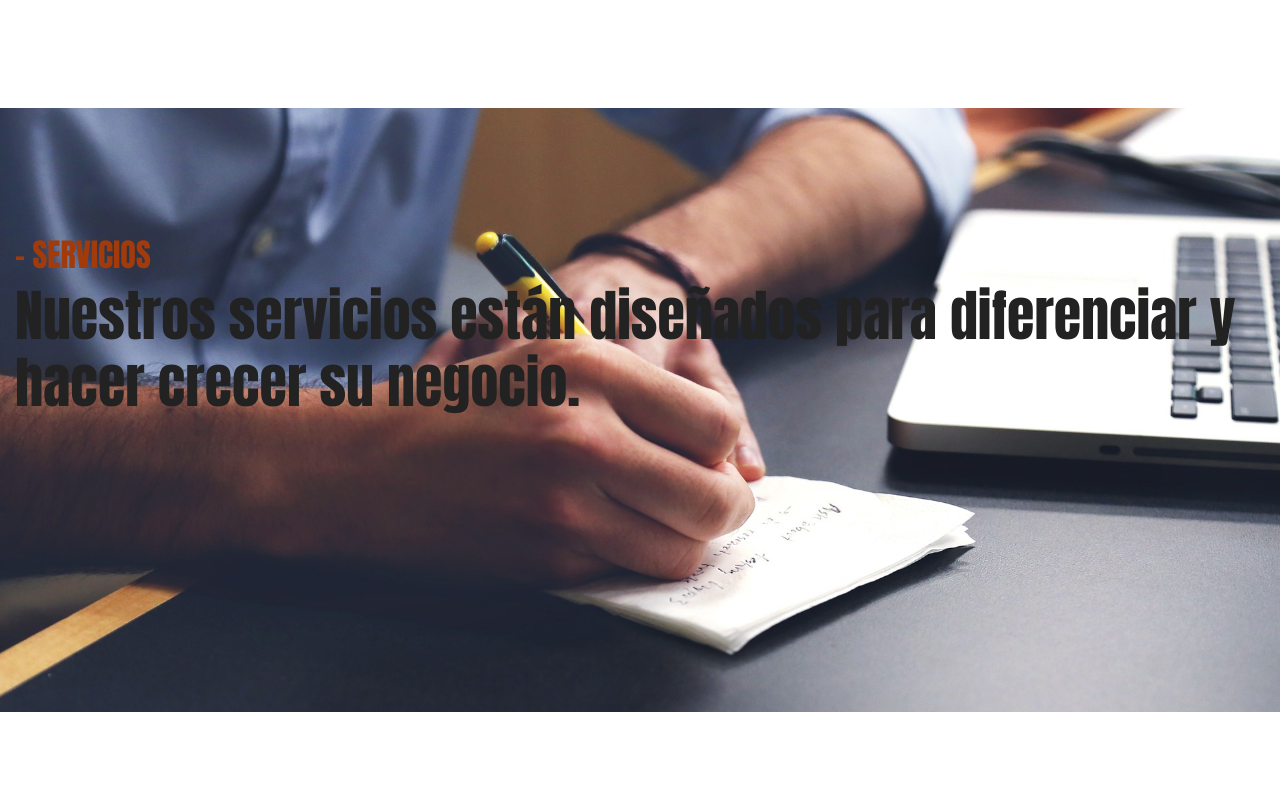
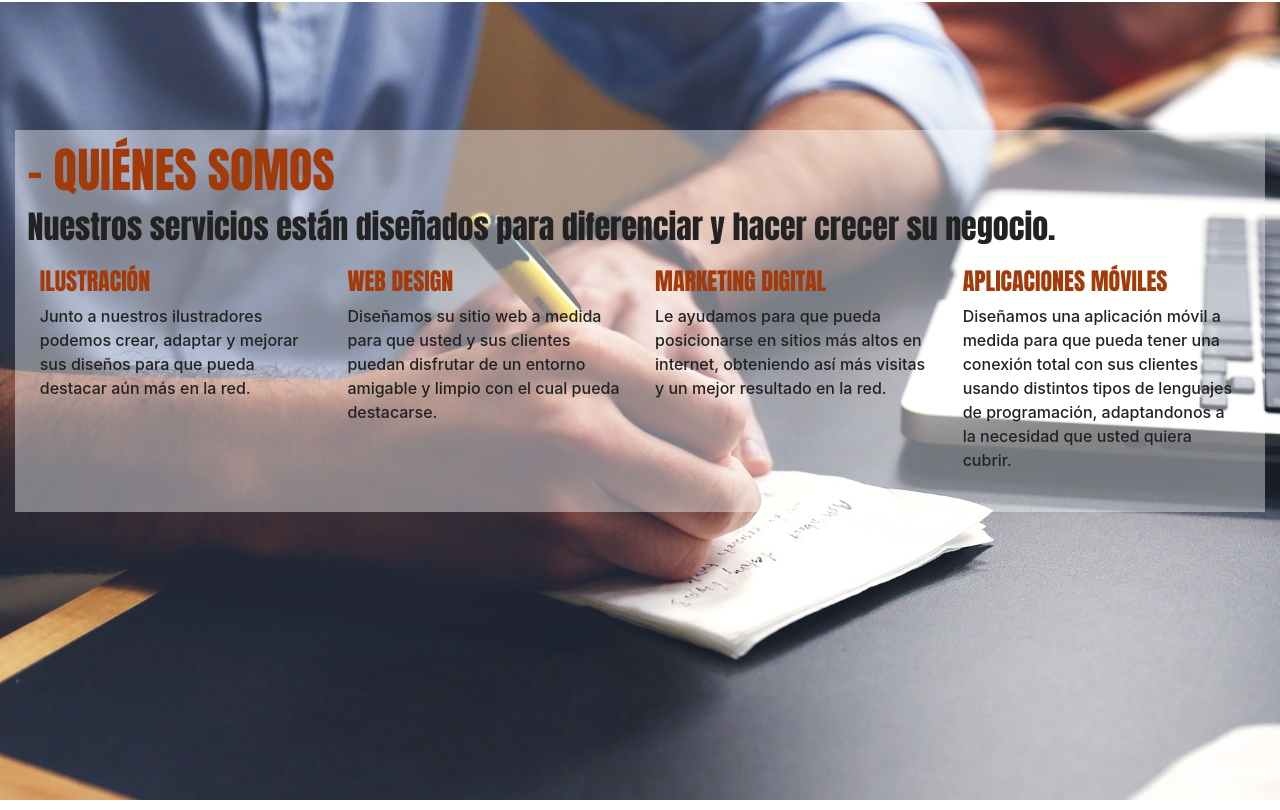
Before and after one commit to Ganink/clsoftware, a plain HTML site: page index.html in a window 1280 px wide. Shown: the part 1270-2080 px from the top of the page. Drawn offline with nearby package versions, Linux system fonts and the light colour scheme; a web font is replaced by a local one.

Commit message:
Add files via upload

```diff
--- a/css/style.css
+++ b/css/style.css
@@ -23,6 +23,7 @@ a[href^="mailto:"]::after {
 
 }
 
+
 .title-main{
   font-family: Impact, Haettenschweiler, 'Arial Narrow Bold', sans-serif;
   color: #222222 !important;
@@ -36,10 +37,14 @@ a[href^="mailto:"]::after {
   font-family: Impact, Haettenschweiler, 'Arial Narrow Bold', sans-serif;
     text-transform: uppercase;
     color: #a23a0a;
+    font-size: 3rem !important;
 }
 
 .display-4{
   font-family: 'KM', Impact, Haettenschweiler, 'Arial Narrow Bold', sans-serif;
+  font-size: 2rem !important;
+  font-weight: 300;
+  line-height: 1.2;
 }
 
 .display-6 {
@@ -179,15 +184,27 @@ a[href^="mailto:"]::after {
   position: relative;
 }
 
+.s-title{
+  font-family: Impact, Haettenschweiler, 'Arial Narrow Bold', sans-serif;
+  text-transform: uppercase;
+  color: #a23a0a;
+}
+
+.s-col{
+  background: #ffffff67;
+  padding: 1%;
+}
+
+.s-col > .row > .col >p {
+  font-weight: 500;
+}
+
 /*tecnologys*/
 .clients-list {
     margin-top: 7.2rem;
 }
 
 .item-client {
-    border-color: rgba(255, 255, 255, 0.05);
-    border-width: 1px;
-    border-style: none solid solid none;
     text-align: center;
     padding: 2.4rem 0;
 }
--- a/index.html
+++ b/index.html
@@ -67,8 +67,43 @@
     </div>
     <!--our service-->
     <div class="content-white service-main container-fluid" id="service">
-            <h2 class="title-section">- Servicios</h2>
-        <h4 class="display-4">Nuestros servicios están diseñados para diferenciar y hacer crecer su negocio.</h4>
+        <div class="s-col">
+            <h2 class="title-section">- Quiénes somos</h2>
+            <h4 class="display-4">Nuestros servicios están diseñados para diferenciar y hacer crecer su negocio.</h4>
+            <div class="row">
+                <div class="col">
+                    <h4 class="s-title">Ilustración</h4>
+                    <p>
+                        Junto a nuestros ilustradores podemos crear, adaptar y mejorar sus diseños para que pueda destacar
+                        aún más
+                        en la red.
+                    </p>
+                </div>
+                <div class="col ">
+                    <h4 class="s-title">Web Design</h4>
+                    <p>
+                        Diseñamos su sitio web a medida para que usted y sus clientes puedan disfrutar de un entorno
+                        amigable y limpio
+                        con el cual pueda destacarse.
+                    </p>
+                </div>
+                <div class="col ">
+                    <h4 class="s-title">Marketing digital</h4>
+                    <p>
+                        Le ayudamos para que pueda posicionarse en sitios más altos en internet, obteniendo así
+                        más visitas y un mejor resultado en la red.
+                    </p>
+                </div>
+                <div class="col">
+                    <h4 class="s-title">Aplicaciones móviles</h4>
+                    <p>
+                        Diseñamos una aplicación móvil a medida para que pueda tener una conexión total con sus clientes
+                        usando distintos tipos de lenguajes de programación, adaptandonos a la necesidad que usted quiera
+                        cubrir.
+                    </p>
+                </div>
+              </div>
+        </div>
     </div>
     <!--our works-->
     <div class="content-white container-fluid works" id="works">
@@ -141,11 +176,6 @@
             <div class="col-block item-client">
                 <a href="#0">
                     <img src="media/image/tecnologys/icon-atom.svg" alt="">
-                </a>
-            </div>
-            <div class="col-block item-client">
-                <a href="#0">
-                    <img src="media/image/tecnologys/icon-firefox.svg" alt="">
                 </a>
             </div>
             <div class="col-block item-client">
```
